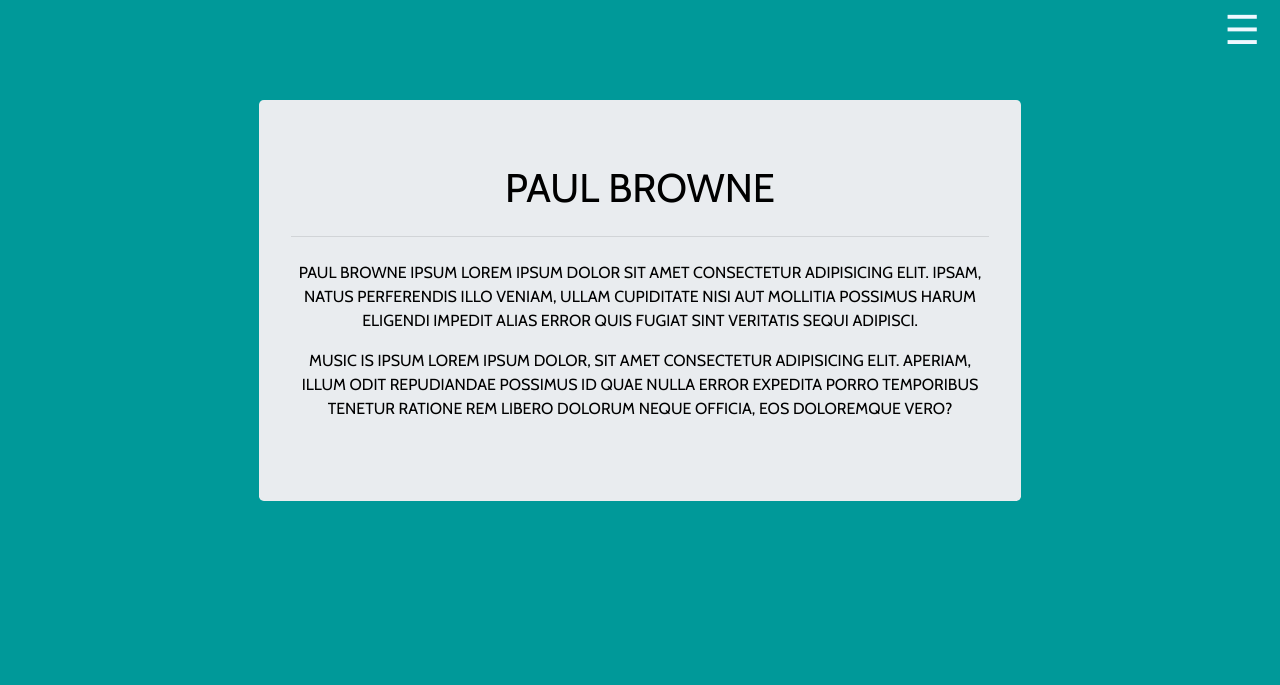
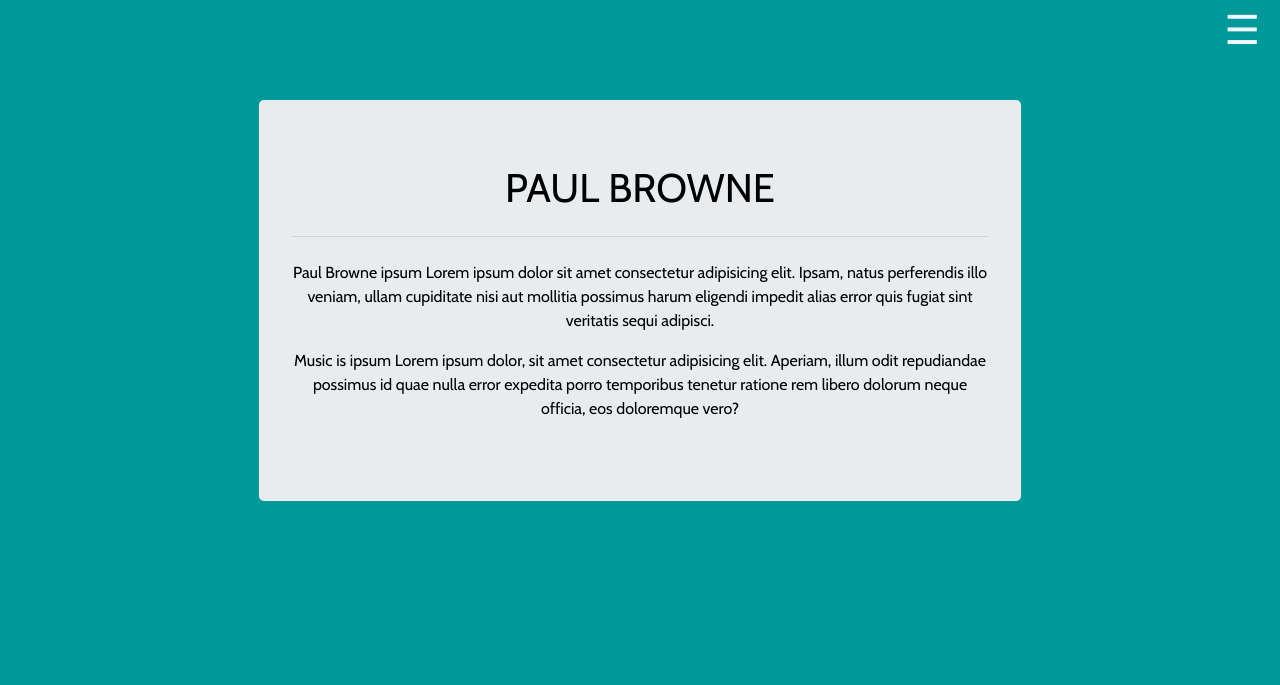
Before and after one commit to Code-Institute-Submissions/Paul-Browne-User-Centric-Front-End-Project, a plain HTML site: page bio.html in a window 1280 px wide. Shown: the top 685 px of the page. Drawn offline with nearby package versions, Linux system fonts and the light colour scheme.

Commit message:
Added overflow scroll to bio-bg, removed text uppercase from jumbotron main text.

```diff
--- a/assets/style.css
+++ b/assets/style.css
@@ -137,6 +137,7 @@ body {
     background-size: cover;
     background-position: center center;
     z-index: -100;
+    overflow: scroll;
   }
 
 
@@ -147,7 +148,6 @@ body {
     margin-top: 100px;
     top: 20%;
     color: white;
-    text-transform: uppercase;
     color: #000;
 }
 
```
